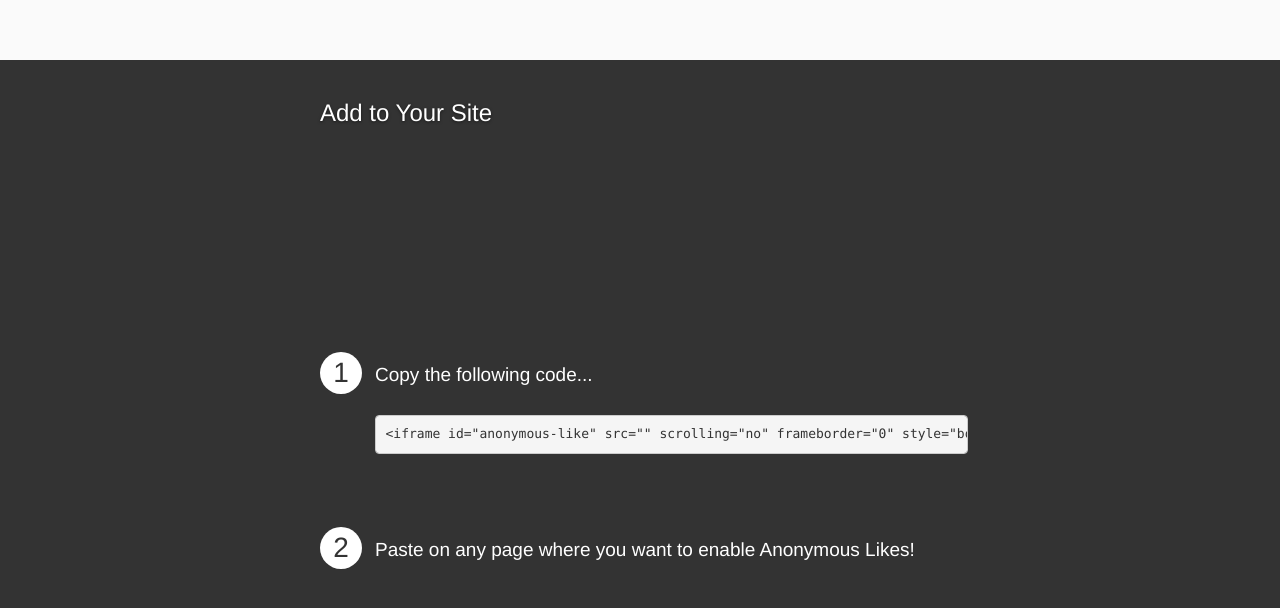
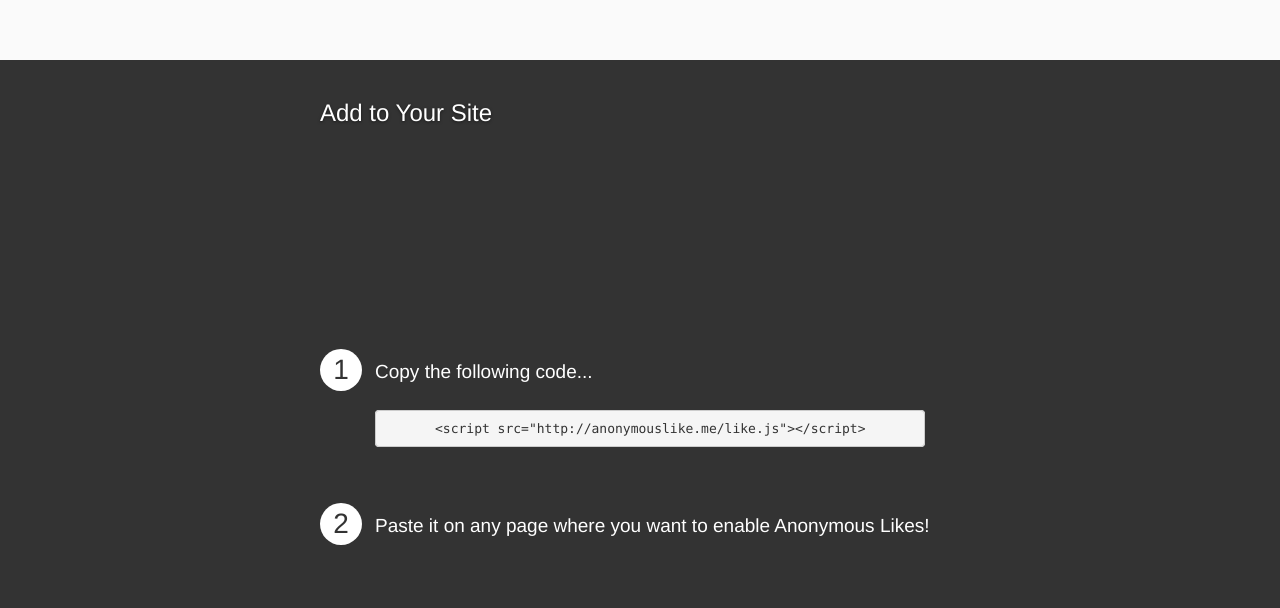
Before and after one commit to AnonymousLike/anonymouslike.github.io, a plain HTML site: page index.html in a window 1280 px wide. Shown: the part 1540-2148 px from the top of the page. Drawn offline with nearby package versions, Linux system fonts and the light colour scheme; a script that the page names is missing.

Commit message:
Changed share path

```diff
--- a/assets/base.css
+++ b/assets/base.css
@@ -313,7 +313,7 @@
 }
 
 #use .cover-container {
-    margin-top: -38px;
+    margin-top: -65px;
 }
 
 
@@ -363,3 +363,9 @@
         width: 700px;
     }
 }
+
+#use pre {
+    text-align: center;
+    display: inline;
+    padding: 10px 59px;
+}
--- a/index.html
+++ b/index.html
@@ -59,11 +59,10 @@
                 </p>
             </div>
 
-
         </div>
 
         <div class="cover-container share">
-            <iframe id="anonymous-like" src="" scrolling="no" frameborder="0" style="border:none; overflow:hidden; height:21px;width:100px;" allowTransparency="true"></iframe><script>var al = document.getElementById('anonymous-like'); var data = { title: window.document.title, url: window.document.location.href }; al.src = 'http://s3.amazonaws.com/anonymouslike/like.html' + '?' + encodeURIComponent(JSON.stringify(data));</script>
+            <script src="like.js"></script>
             <iframe src="//www.facebook.com/plugins/like.php?href=http%3A%2F%2Fanonymouslike.me%2F&amp;width&amp;layout=button_count&amp;action=like&amp;show_faces=false&amp;share=false&amp;height=21&amp;appId=1422876004612030" scrolling="no" frameborder="0" style="border:none; overflow:hidden; height:21px; width:100px;" allowTransparency="true"></iframe>
         </div>
     </div>
@@ -111,11 +110,11 @@
                 <div class="number">1</div>
                 Copy the following code...
                 <br><br>
-                <pre>&lt;iframe id=&quot;anonymous-like&quot; src=&quot;&quot; scrolling=&quot;no&quot; frameborder=&quot;0&quot; style=&quot;border:none; overflow:hidden; height:21px;width:100px;&quot; allowTransparency=&quot;true&quot;&gt;&lt;/iframe&gt;&lt;script&gt;var al = document.getElementById('anonymous-like'); var data = { title: window.document.title, url: window.document.location.href }; al.src = 'http://s3.amazonaws.com/anonymouslike/like.html' + '?' + encodeURIComponent(JSON.stringify(data));&lt;/script&gt;</pre>
+                <pre>&lt;script src=&quot;http://anonymouslike.me/like.js&quot;&gt;&lt;/script&gt;</pre>
             </div>
             <div class="inner cover add">
                 <div class="number">2</div>
-                Paste on any page where you want to enable Anonymous Likes!
+                Paste it on any page where you want to enable Anonymous Likes!
             </div>
         </div>
 
--- /dev/null
+++ b/like.js
@@ -0,0 +1 @@
+document.write("<iframe id='anonymous-like' src='' scrolling='no' frameborder='0' style='border:none; overflow:hidden; height:21px;width:100px;' allowTransparency='true'></iframe><script>var al = document.getElementById('anonymous-like'); var data = { title: window.document.title, url: window.document.location.href }; al.src = 'http://s3.amazonaws.com/anonymouslike/like.html' + '?' + encodeURIComponent(JSON.stringify(data));</script>");
```
Also changed, not shown: assets/bootstrap/css/bootstrap.min.css.
